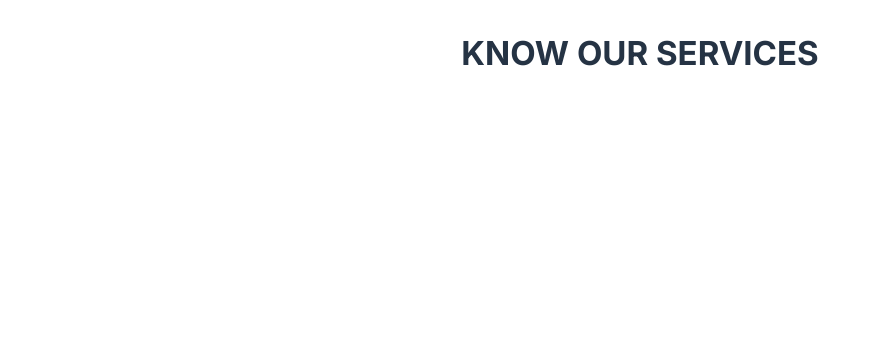
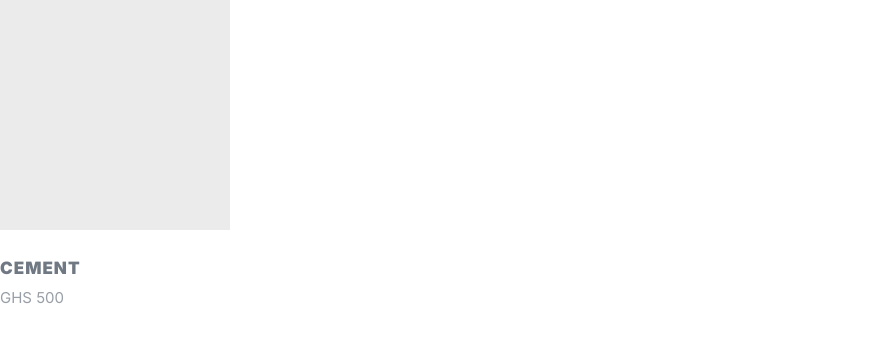
Before and after one commit to Umar-Zak/Santrac-Frontend, a React (Create React App) app: page / in a window 1280 px wide. Shown: the top 342 px of the page, without its empty margins (0-881 px from the left). Built offline with nearby package versions, Linux system fonts and the light colour scheme.

Commit message:
build service and product components

```diff
--- a/package.json
+++ b/package.json
@@ -8,6 +8,7 @@
     "@testing-library/user-event": "^12.8.3",
     "react": "^17.0.2",
     "react-dom": "^17.0.2",
+    "react-icons": "^4.2.0",
     "react-scripts": "4.0.3",
     "web-vitals": "^1.1.2"
   },
--- a/src/App.js
+++ b/src/App.js
@@ -1,12 +1,15 @@
 import logo from './logo.svg';
 import './App.css';
+import {FaBuilding} from "react-icons/fa"
 import Button from './component/button';
 import SectionHeader from './component/section-header';
+import Service from './component/service';
+import Product from './component/product';
 
 function App() {
   return (
 
-    <SectionHeader text="know our services" />
+    <Product name="Cement" price="500"/>
   );
 }
 
--- /dev/null
+++ b/src/component/product.jsx
@@ -0,0 +1,11 @@
+import React from 'react';
+
+const Product = ({name,price,image,handleClick}) => {
+    return (<div onClick={handleClick} className="product">
+        <div className="product__image"></div>
+        <h5 className="product__name">{name}</h5>
+        <p className="product__price">ghs { price}</p>
+    </div> );
+}
+
+export default Product;
--- /dev/null
+++ b/src/component/service.jsx
@@ -0,0 +1,12 @@
+import React from 'react';
+
+
+const Service = ({title,text,children}) => {
+    return (<div className="service">
+        {children}
+        <h4 className="service__title">{title}</h4>
+        <p className="service__text">{ text}</p>
+    </div> );
+}
+
+export default Service;
--- a/src/index.css
+++ b/src/index.css
@@ -1,33 +1,28 @@
+@import url("https://fonts.googleapis.com/css2?family=Inter:wght@100;200;300;400;500;600;700;900&display=swap");
 
-
-
-
-@import url('https://fonts.googleapis.com/css2?family=Inter:wght@100;200;300;400;500;600;700;900&display=swap');
-
-:root{
-  --color--primary:#ffaa01;
-  --color--hero-image:#e7e7e9;
-  --color--nav-link:#737c87;
-  --color--hero-text:#132235;
-  --color--section-header:#253344;
-  --color--normal-text:#989fa7;
-  --color--price:#999fa7;
-  --color--icon-and-footer:#bababa;
-  --color--product-name:#616a77;
-  --color--product-description-header:#182639;
+:root {
+  --color--primary: #ffaa01;
+  --color--hero-image: #e7e7e9;
+  --color--nav-link: #737c87;
+  --color--hero-text: #132235;
+  --color--section-header: #253344;
+  --color--normal-text: #989fa7;
+  --color--price: #999fa7;
+  --color--icon-and-footer: #bababa;
+  --color--product-name: #616a77;
+  --color--product-description-header: #182639;
 }
 
-html{
-  font-size: 62.5%
+html {
+  font-size: 62.5%;
 }
 body {
   margin: 0;
   padding: 0;
-  font-family: 'Inter', sans-serif;
-
+  font-family: "Inter", sans-serif;
 }
 
- .button{
+.button {
   padding-inline: 2.5rem;
   font-weight: 500;
   line-height: 2.8rem;
@@ -39,28 +34,26 @@ body {
   border: none;
 }
 
-
- .button--primary{
+.button--primary {
   background: var(--color--primary);
   color: white;
 }
 
- .button--primary:hover{
+.button--primary:hover {
   background: white;
   color: var(--color--primary);
   border: 2px solid var(--color--primary);
 }
 
-
- @media screen and (min-width:1024px) {
-   .button{
+@media screen and (min-width: 1024px) {
+  .button {
     padding-block: 1.6rem;
     padding-inline: 3rem;
     line-height: 3rem;
   }
 }
 
- .section--header{
+.section--header {
   text-transform: uppercase;
   font-weight: 700;
   font-size: 2.5rem;
@@ -70,9 +63,106 @@ body {
   text-align: center;
 }
 
- @media screen and (min-width:1024px) {
-   .section--header{
+@media screen and (min-width: 1024px) {
+  .section--header {
     font-size: 3.3rem;
     line-height: 5.2rem;
   }
 }
+
+.service {
+  width: 320px;
+  padding-top: 1.4rem;
+  margin-left: auto;
+  margin-right: auto;
+}
+
+.service__icon {
+  font-size: 4rem;
+  margin-bottom: 0;
+  color: #838383;
+}
+
+.service__title {
+  font-weight: 700;
+  line-height: 3rem;
+  font-size: 2rem;
+  margin-bottom: -7px;
+  color: #364253;
+  text-transform: uppercase;
+}
+
+.service__text {
+  font-weight: 400;
+  line-height: 1.9rem;
+  font-size: 1.6rem;
+  color: var(--color--normal-text);
+}
+
+@media screen and (min-width: 1024px) {
+  .service {
+    width: 300px;
+    margin: 0;
+  }
+
+  .service__title {
+    font-size: 1.4rem;
+    margin-bottom: -10px;
+  }
+
+  .service__text {
+    font-size: 1.4rem;
+  }
+}
+
+.product {
+  width: 320px;
+  margin-left: auto;
+  margin-right: auto;
+  overflow: hidden;
+  cursor: pointer;
+}
+
+.product__image {
+  width: 100%;
+  height: 320px;
+  background: #ebebeb;
+}
+
+.product__name {
+  line-height: 2.2rem;
+  font-size: 1.7rem;
+  font-weight: 800;
+  color: #6f7883;
+  text-transform: uppercase;
+  margin-top: 46px;
+  letter-spacing: 1px;
+}
+
+.product__price {
+  line-height: 1.8rem;
+  font-weight: 400;
+  color: var(--color--price);
+  font-size: 1.5rem;
+  text-transform: uppercase;
+  margin-top: -11px;
+}
+
+@media screen and (min-width: 1024px) {
+  .product {
+    width: 230px;
+    margin: 0;
+  }
+
+  .product__image {
+    height: 230px;
+  }
+
+  .product__name {
+    margin-top: 27px;
+  }
+
+  .product__price {
+    margin-top: -18px;
+  }
+}
```
Also changed, not shown: 1 other file (tests, documents, lock files or other folders). Lines whose indentation alone changed are shown as unchanged.
